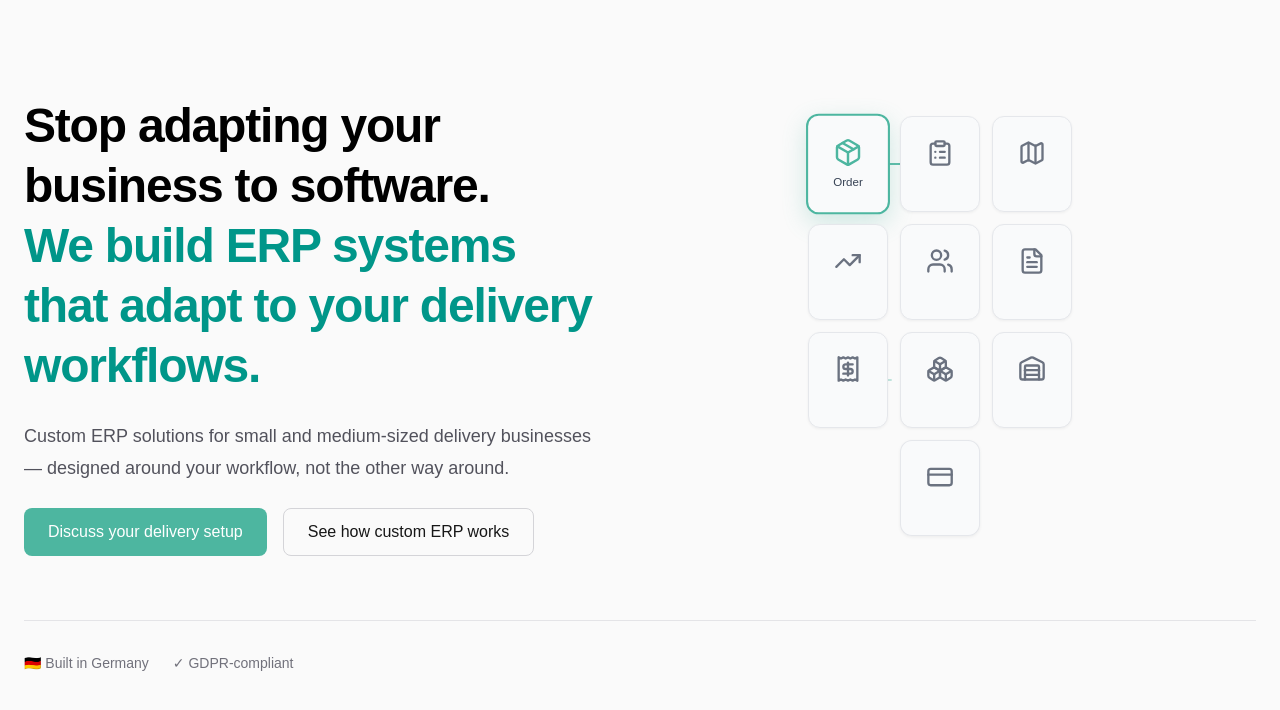
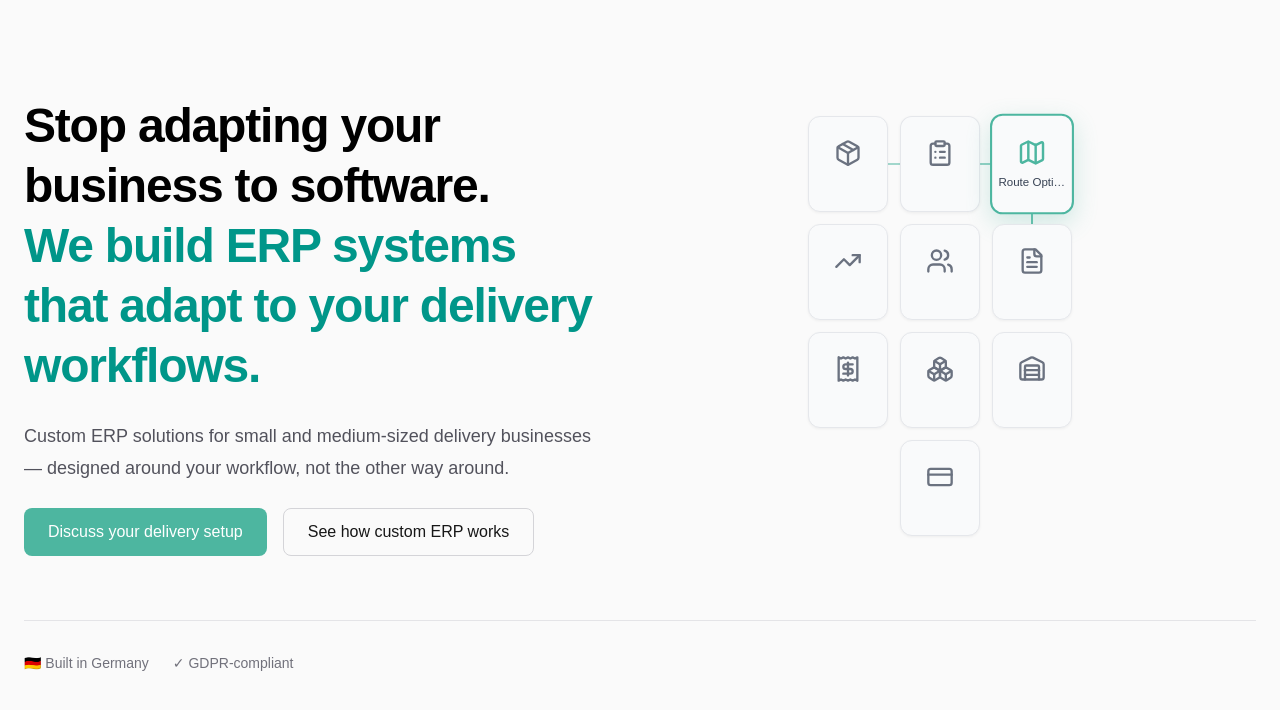
Before and after one commit to zaferkucuk/soluty-website, a Next.js app: page /en in a window 1280 px wide. Shown: the top 710 px of the page. Built offline with nearby package versions, Linux system fonts and the light colour scheme.

Commit message:
feat(module-grid): increase animation interval to 2500ms
- Change ANIMATION_INTERVAL from 500ms to 2500ms
- Makes animation easier to follow and read module names
- Better user experience with slower, more deliberate transitions

```diff
--- a/app/[locale]/components/ModuleGrid/index.tsx
+++ b/app/[locale]/components/ModuleGrid/index.tsx
@@ -8,11 +8,13 @@ import { ModuleCard } from './ModuleCard';
 import { ModuleTooltip } from './ModuleTooltip';
 import { ConnectionLines } from './ConnectionLines';
 
-// Updated card size: 80x96 (was 64x64)
+// Card dimensions
 const CARD_WIDTH = 80;
 const CARD_HEIGHT = 96;
-const GAP = 12; // Reduced gap since cards are larger
-const ANIMATION_INTERVAL = 500;
+const GAP = 12;
+
+// Animation timing - increased from 500ms to 2500ms for better readability
+const ANIMATION_INTERVAL = 2500;
 
 export function ModuleGrid() {
   const t = useTranslations('moduleGrid.modules');
```
